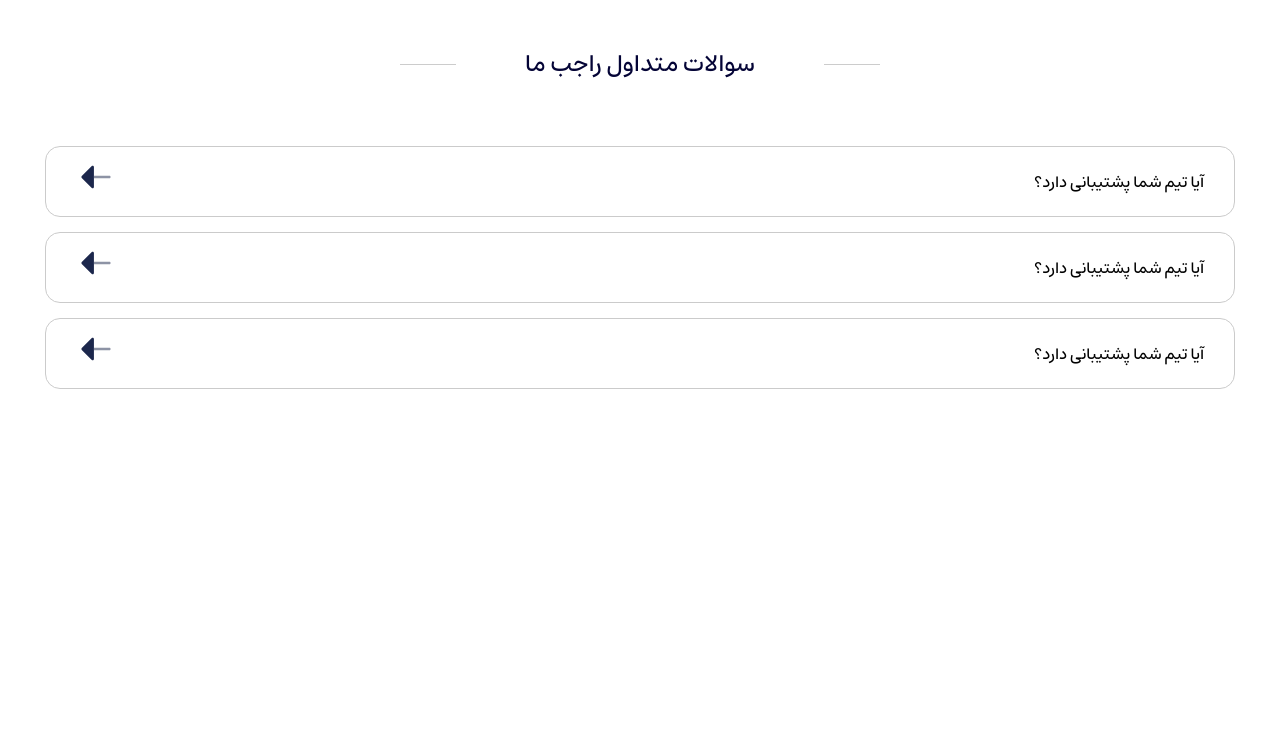
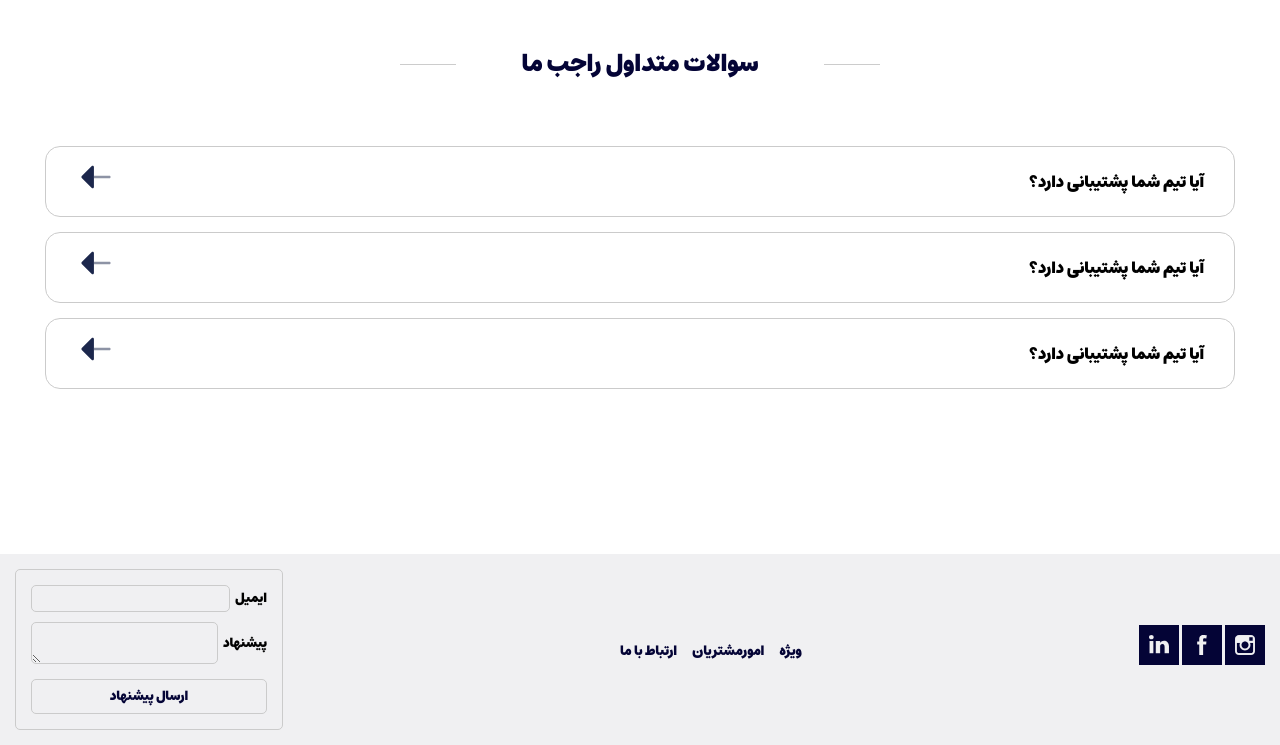
Before and after one commit to Amirhosseinghanad/landingpage_testingProject, a plain HTML site: page Landing.html in a window 1280 px wide. Shown: the part 2052-2797 px from the top of the page. Before the commit the page ends 2486 px from the top, so only its background shows below. Drawn offline with Linux system fonts and the light colour scheme.

Commit message:
finish html and css faze 1

```diff
--- a/Landing.css
+++ b/Landing.css
@@ -6,12 +6,12 @@
 @font-face {
   font-family: estead; /* set name */
   src: url(./assest/font/Estedad-Medium.ttf);
-  font-weight: bold; /* url of the font */
+  font-weight: bolder; /* url of the font */
 }
 @font-face {
   font-family: estead; /* set name */
   src: url(./assest/font/Estedad-Black.ttf);
-  font-weight: bolder;
+  font-weight: bold;
 }
 @font-face {
   font-family: estead; /* set name */
@@ -243,7 +243,7 @@ button {
 .title_tick_icon {
   color: #040436;
   font-size: 10px;
-  font-weight: bold;
+  font-weight: bolder;
 }
 .tick_icon {
   width: 20px;
@@ -288,7 +288,7 @@ button {
 }
 .slide_about_us {
   font-family: estead;
-  font-weight: bold;
+  font-weight: bolder;
   border: #cbcbcb solid 1px;
   border-radius: 15px;
   margin: 15px;
@@ -300,3 +300,18 @@ button {
   padding: 10px 30px;
   gap: 30px;
 }
+.footer {
+  background-color: #29294812;
+  display: flex;
+  font-family: estead;
+  font-weight: bolder;
+  align-items: center;
+  justify-content: space-between;
+  padding: 15px;
+  margin-top: 120px;
+}
+.footer button {
+  font-family: estead;
+  font-weight: bolder;
+  color: #040436;
+}
--- a/Landing.html
+++ b/Landing.html
@@ -617,6 +617,166 @@
           </div>
         </section>
       </section>
+      <footer class="footer">
+        <div>
+          <a href=""
+            ><svg
+              fill="#040436"
+              height="40px"
+              width="40px"
+              version="1.1"
+              id="Layer_1"
+              xmlns="http://www.w3.org/2000/svg"
+              xmlns:xlink="http://www.w3.org/1999/xlink"
+              viewBox="-143 145 512 512"
+              xml:space="preserve"
+              stroke="#040436"
+            >
+              <g id="SVGRepo_bgCarrier" stroke-width="0"></g>
+              <g
+                id="SVGRepo_tracerCarrier"
+                stroke-linecap="round"
+                stroke-linejoin="round"
+              ></g>
+              <g id="SVGRepo_iconCarrier">
+                <g>
+                  <path
+                    d="M183,401c0,38.6-31.4,70-70,70c-38.6,0-70-31.4-70-70c0-9.3,1.9-18.2,5.2-26.3H10v104.8C10,493,21,504,34.5,504h157 c13.5,0,24.5-11,24.5-24.5V374.7h-38.2C181.2,382.8,183,391.7,183,401z"
+                  ></path>
+                  <polygon
+                    points="211.4,345.9 211.4,308.1 211.4,302.5 205.8,302.5 168,302.6 168.2,346 "
+                  ></polygon>
+                  <path
+                    d="M113,446c24.8,0,45.1-20.2,45.1-45.1c0-9.8-3.2-18.9-8.5-26.3c-8.2-11.3-21.5-18.8-36.5-18.8s-28.3,7.4-36.5,18.8 c-5.3,7.4-8.5,16.5-8.5,26.3C68,425.8,88.2,446,113,446z"
+                  ></path>
+                  <path
+                    d="M-143,145v512h512V145H-143z M241,374.7v104.8c0,27.3-22.2,49.5-49.5,49.5h-157C7.2,529-15,506.8-15,479.5V374.7v-52.3 c0-27.3,22.2-49.5,49.5-49.5h157c27.3,0,49.5,22.2,49.5,49.5V374.7z"
+                  ></path>
+                </g>
+              </g></svg
+          ></a>
+<a href=""></a>
+<svg
+            fill="#040436"
+            height="40px"
+            width="40px"
+            version="1.1"
+            id="Layer_1"
+            xmlns="http://www.w3.org/2000/svg"
+            xmlns:xlink="http://www.w3.org/1999/xlink"
+            viewBox="-143 145 512 512"
+            xml:space="preserve"
+          >
+            <g id="SVGRepo_bgCarrier" stroke-width="0"></g>
+            <g
+              id="SVGRepo_tracerCarrier"
+              stroke-linecap="round"
+              stroke-linejoin="round"
+            ></g>
+            <g id="SVGRepo_iconCarrier">
+              <path
+                d="M-143,145v512h512V145H-143z M169.5,357.6l-2.9,38.3h-39.3v133H77.7v-133H51.2v-38.3h26.5v-25.7c0-11.3,0.3-28.8,8.5-39.7 c8.7-11.5,20.6-19.3,41.1-19.3c33.4,0,47.4,4.8,47.4,4.8l-6.6,39.2c0,0-11-3.2-21.3-3.2c-10.3,0-19.5,3.7-19.5,14v29.9H169.5z"
+              ></path>
+            </g>
+          </svg>
+
+          <a>
+            <svg
+              fill="#040436"
+              height="40px"
+              width="40px"
+              version="1.1"
+              id="Layer_1"
+              xmlns="http://www.w3.org/2000/svg"
+              xmlns:xlink="http://www.w3.org/1999/xlink"
+              viewBox="-143 145 512 512"
+              xml:space="preserve"
+              stroke="#040436"
+            >
+              <g id="SVGRepo_bgCarrier" stroke-width="0"></g>
+              <g
+                id="SVGRepo_tracerCarrier"
+                stroke-linecap="round"
+                stroke-linejoin="round"
+              ></g>
+              <g id="SVGRepo_iconCarrier">
+                <path
+                  d="M-143,145v512h512V145H-143z M41.4,508.1H-8.5V348.4h49.9V508.1z M15.1,328.4h-0.4c-18.1,0-29.8-12.2-29.8-27.7 c0-15.8,12.1-27.7,30.5-27.7c18.4,0,29.7,11.9,30.1,27.7C45.6,316.1,33.9,328.4,15.1,328.4z M241,508.1h-56.6v-82.6 c0-21.6-8.8-36.4-28.3-36.4c-14.9,0-23.2,10-27,19.6c-1.4,3.4-1.2,8.2-1.2,13.1v86.3H71.8c0,0,0.7-146.4,0-159.7h56.1v25.1 c3.3-11,21.2-26.6,49.8-26.6c35.5,0,63.3,23,63.3,72.4V508.1z"
+                ></path>
+              </g>
+            </svg>
+          </a>
+        </div>
+        <div>
+          <button>ویژه</button>
+          <button>امورمشتریان</button>
+          <button>ارتباط با ما</button>
+        </div>
+        <div
+          style="
+            padding: 15px;
+            background: none;
+            border: solid 1px #cbcbcb;
+            border-radius: 5px;
+          "
+        >
+          <div
+            style="
+              display: flex;
+              align-items: center;
+              font-size: small;
+              gap: 5px;
+            "
+          >
+            <span>ایمیل</span>
+            <input
+              type="email"
+              style="
+                width: 100%;
+                padding: 5px;
+                background: none;
+                border: solid 1px #cbcbcb;
+                border-radius: 5px;
+              "
+            />
+          </div>
+          <div
+            style="
+              display: flex;
+              align-items: center;
+              font-size: small;
+              gap: 5px;
+              margin-top: 10px;
+            "
+          >
+            <span>پیشنهاد</span>
+            <textarea
+              name=""
+              id=""
+              style="
+                width: 100%;
+                padding: 5px;
+                background: none;
+                border: solid 1px #cbcbcb;
+                border-radius: 5px;
+              "
+            ></textarea>
+          </div>
+          <button
+            style="
+              width: 100%;
+              padding: 5px;
+              background: none;
+              border: solid 1px #cbcbcb;
+              border-radius: 5px;
+              margin-top: 15px;
+              font-size: small;
+            "
+          >
+            ارسال پیشنهاد
+          </button>
+        </div>
+      </footer>
     </main>
   </body>
 </html>
```
